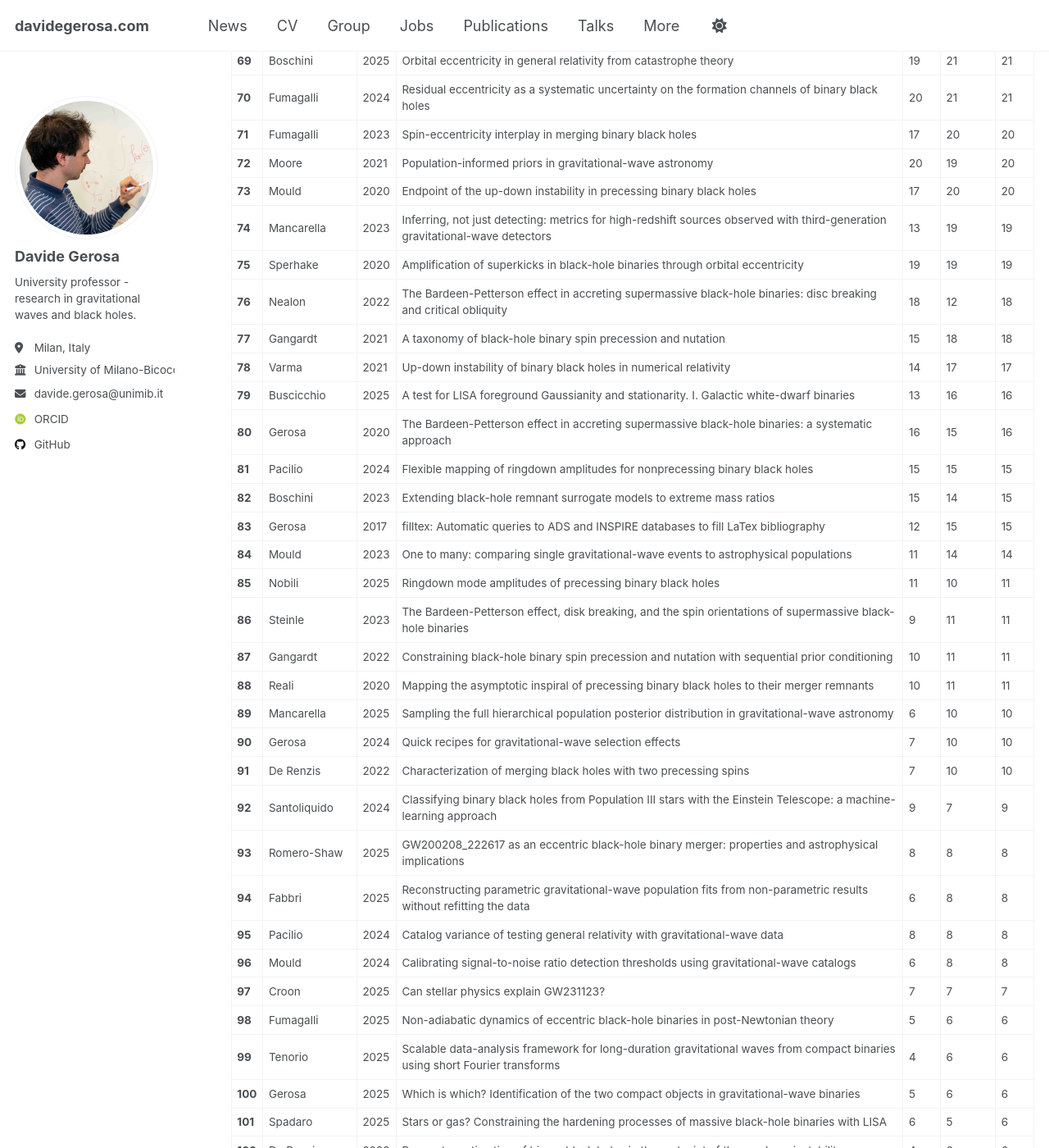
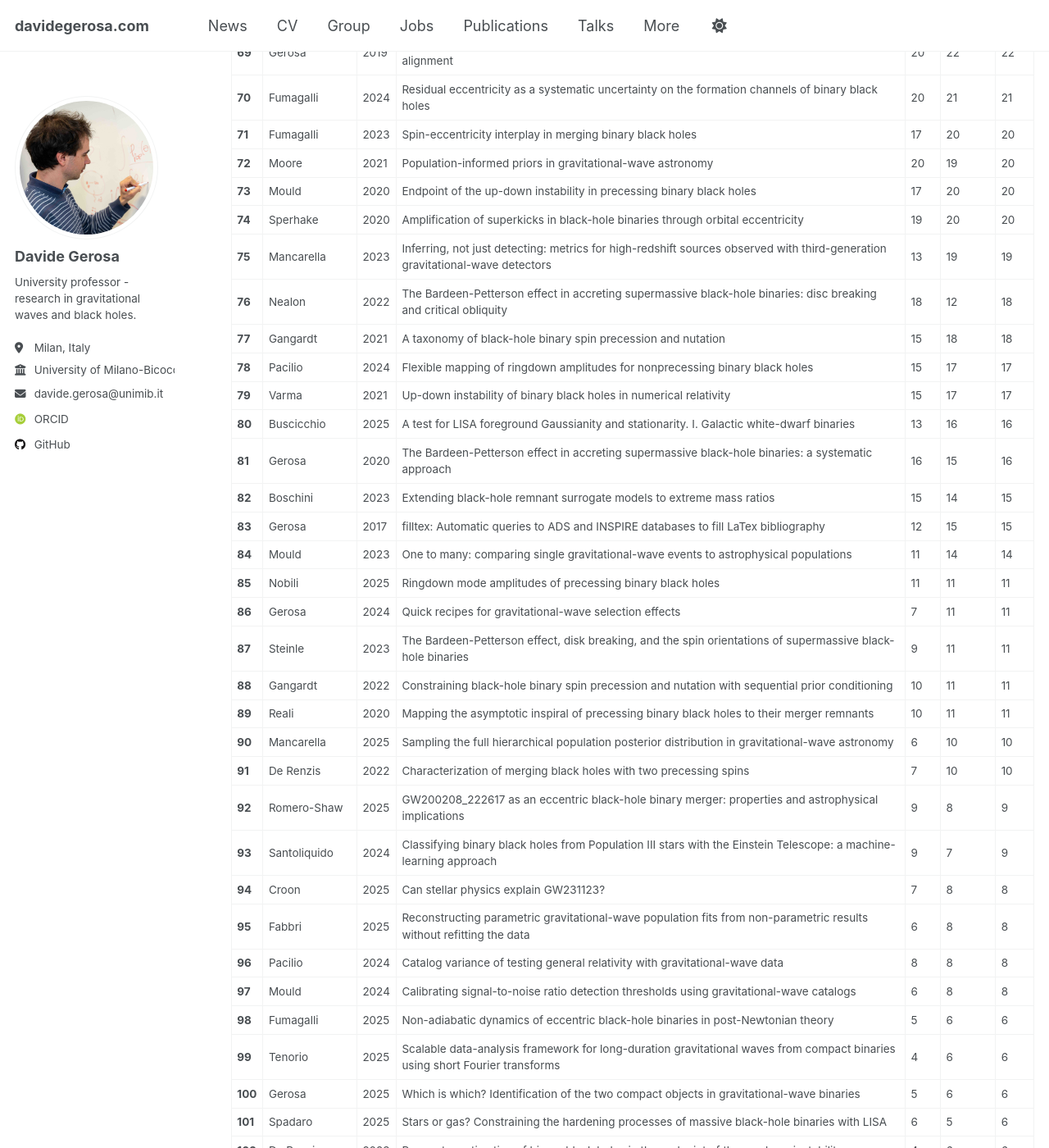
Before and after one commit to dgerosa/website, a Jekyll site: the page built from _pages/citations.md, in a window 1280 px wide and 1400 px high, scrolled down 3261 px. Shown: the whole window at 82% size. Built offline with Jekyll 4.4.1, drawn with Linux system fonts in a browser that asks for light colours; some web fonts are replaced; some of the changed text lies outside the part shown.

Commit message:
Website update from workflow

```diff
--- a/_pages/_citations.md
+++ b/_pages/_citations.md
@@ -47,11 +47,11 @@
 | **36** | Gupta | 2020 | Black holes in the low mass gap: Implications for gravitational wave observations | 56 | 60 | 60 |
 | **37** | Gerosa | 2016 | Numerical simulations of stellar collapse in scalar-tensor theories of gravity | 52 | 60 | 60 |
 | **38** | Gerosa | 2018 | Black-hole kicks from numerical-relativity surrogate models | 55 | 59 | 59 |
-| **39** | Klein | 2022 | The last three years: multiband gravitational-wave observations of stellar-mass binary black holes | 54 | 57 | 57 |
-| **40** | Buscicchio | 2021 | Bayesian parameter estimation of stellar-mass black-hole binaries with LISA | 50 | 56 | 56 |
+| **39** | Klein | 2022 | The last three years: multiband gravitational-wave observations of stellar-mass binary black holes | 54 | 58 | 58 |
+| **40** | Buscicchio | 2021 | Bayesian parameter estimation of stellar-mass black-hole binaries with LISA | 50 | 57 | 57 |
 | **41** | Gerosa | 2020 | Astrophysical implications of GW190412 as a remnant of a previous black-hole merger | 50 | 55 | 55 |
 | **42** | Gerosa | 2014 | Distinguishing black-hole spin-orbit resonances by their gravitational-wave signatures | 46 | 55 | 55 |
-| **43** | Gerosa | 2015 | Spin alignment and differential accretion in merging black hole binaries | 52 | 45 | 52 |
+| **43** | Gerosa | 2015 | Spin alignment and differential accretion in merging black hole binaries | 52 | 46 | 52 |
 | **44** | Mould | 2022 | Deep learning and Bayesian inference of gravitational-wave populations: hierarchical black-hole mergers | 46 | 51 | 51 |
 | **45** | Sperhake | 2017 | Long-lived inverse chirp signals from core collapse in massive scalar-tensor gravity | 43 | 50 | 50 |
 | **46** | Roebber | 2020 | Milky Way satellites shining bright in gravitational waves | 43 | 49 | 49 |
@@ -70,42 +70,42 @@
 | **59** | Gerosa | 2023 | Efficient multi-timescale dynamics of precessing black-hole binaries | 25 | 28 | 28 |
 | **60** | Sayeb | 2021 | Massive black hole binary inspiral and spin evolution in a cosmological framework | 28 | 27 | 28 |
 | **61** | Spadaro | 2023 | Glitch systematics on the observation of massive black-hole binaries with LISA | 23 | 27 | 27 |
-| **62** | Baibhav | 2021 | Looking for the parents of LIGO's black holes | 26 | 27 | 27 |
-| **63** | Chamberlain | 2019 | Frequency-domain waveform approximants capturing Doppler shifts | 24 | 27 | 27 |
-| **64** | Mould | 2022 | Gravitational-wave population inference at past time infinity | 24 | 26 | 26 |
+| **62** | Mould | 2022 | Gravitational-wave population inference at past time infinity | 24 | 27 | 27 |
+| **63** | Baibhav | 2021 | Looking for the parents of LIGO's black holes | 26 | 27 | 27 |
+| **64** | Chamberlain | 2019 | Frequency-domain waveform approximants capturing Doppler shifts | 24 | 27 | 27 |
 | **65** | Rosca-Mead | 2020 | Structure of neutron stars in massive scalar-tensor gravity | 23 | 26 | 26 |
 | **66** | Zhao | 2017 | Nutational resonances, transitional precession, and precession-averaged evolution in binary black-hole systems | 18 | 23 | 23 |
 | **67** | Gerosa | 2017 | On the equal-mass limit of precessing black-hole binaries | 20 | 23 | 23 |
-| **68** | Gerosa | 2019 | Wide nutation: binary black-hole spins repeatedly oscillating from full alignment to full anti-alignment | 20 | 22 | 22 |
-| **69** | Boschini | 2025 | Orbital eccentricity in general relativity from catastrophe theory | 19 | 21 | 21 |
+| **68** | Boschini | 2025 | Orbital eccentricity in general relativity from catastrophe theory | 19 | 22 | 22 |
+| **69** | Gerosa | 2019 | Wide nutation: binary black-hole spins repeatedly oscillating from full alignment to full anti-alignment | 20 | 22 | 22 |
 | **70** | Fumagalli | 2024 | Residual eccentricity as a systematic uncertainty on the formation channels of binary black holes | 20 | 21 | 21 |
 | **71** | Fumagalli | 2023 | Spin-eccentricity interplay in merging binary black holes | 17 | 20 | 20 |
 | **72** | Moore | 2021 | Population-informed priors in gravitational-wave astronomy | 20 | 19 | 20 |
 | **73** | Mould | 2020 | Endpoint of the up-down instability in precessing binary black holes | 17 | 20 | 20 |
-| **74** | Mancarella | 2023 | Inferring, not just detecting: metrics for high-redshift sources observed with third-generation gravitational-wave detectors | 13 | 19 | 19 |
-| **75** | Sperhake | 2020 | Amplification of superkicks in black-hole binaries through orbital eccentricity | 19 | 19 | 19 |
+| **74** | Sperhake | 2020 | Amplification of superkicks in black-hole binaries through orbital eccentricity | 19 | 20 | 20 |
+| **75** | Mancarella | 2023 | Inferring, not just detecting: metrics for high-redshift sources observed with third-generation gravitational-wave detectors | 13 | 19 | 19 |
 | **76** | Nealon | 2022 | The Bardeen-Petterson effect in accreting supermassive black-hole binaries: disc breaking and critical obliquity | 18 | 12 | 18 |
 | **77** | Gangardt | 2021 | A taxonomy of black-hole binary spin precession and nutation | 15 | 18 | 18 |
-| **78** | Varma | 2021 | Up-down instability of binary black holes in numerical relativity | 14 | 17 | 17 |
-| **79** | Buscicchio | 2025 | A test for LISA foreground Gaussianity and stationarity. I. Galactic white-dwarf binaries | 13 | 16 | 16 |
-| **80** | Gerosa | 2020 | The Bardeen-Petterson effect in accreting supermassive black-hole binaries: a systematic approach | 16 | 15 | 16 |
-| **81** | Pacilio | 2024 | Flexible mapping of ringdown amplitudes for nonprecessing binary black holes | 15 | 15 | 15 |
+| **78** | Pacilio | 2024 | Flexible mapping of ringdown amplitudes for nonprecessing binary black holes | 15 | 17 | 17 |
+| **79** | Varma | 2021 | Up-down instability of binary black holes in numerical relativity | 15 | 17 | 17 |
+| **80** | Buscicchio | 2025 | A test for LISA foreground Gaussianity and stationarity. I. Galactic white-dwarf binaries | 13 | 16 | 16 |
+| **81** | Gerosa | 2020 | The Bardeen-Petterson effect in accreting supermassive black-hole binaries: a systematic approach | 16 | 15 | 16 |
 | **82** | Boschini | 2023 | Extending black-hole remnant surrogate models to extreme mass ratios | 15 | 14 | 15 |
 | **83** | Gerosa | 2017 | filltex: Automatic queries to ADS and INSPIRE databases to fill LaTex bibliography | 12 | 15 | 15 |
 | **84** | Mould | 2023 | One to many: comparing single gravitational-wave events to astrophysical populations | 11 | 14 | 14 |
-| **85** | Nobili | 2025 | Ringdown mode amplitudes of precessing binary black holes | 11 | 10 | 11 |
-| **86** | Steinle | 2023 | The Bardeen-Petterson effect, disk breaking, and the spin orientations of supermassive black-hole binaries | 9 | 11 | 11 |
-| **87** | Gangardt | 2022 | Constraining black-hole binary spin precession and nutation with sequential prior conditioning | 10 | 11 | 11 |
-| **88** | Reali | 2020 | Mapping the asymptotic inspiral of precessing binary black holes to their merger remnants | 10 | 11 | 11 |
-| **89** | Mancarella | 2025 | Sampling the full hierarchical population posterior distribution in gravitational-wave astronomy | 6 | 10 | 10 |
-| **90** | Gerosa | 2024 | Quick recipes for gravitational-wave selection effects | 7 | 10 | 10 |
+| **85** | Nobili | 2025 | Ringdown mode amplitudes of precessing binary black holes | 11 | 11 | 11 |
+| **86** | Gerosa | 2024 | Quick recipes for gravitational-wave selection effects | 7 | 11 | 11 |
+| **87** | Steinle | 2023 | The Bardeen-Petterson effect, disk breaking, and the spin orientations of supermassive black-hole binaries | 9 | 11 | 11 |
+| **88** | Gangardt | 2022 | Constraining black-hole binary spin precession and nutation with sequential prior conditioning | 10 | 11 | 11 |
+| **89** | Reali | 2020 | Mapping the asymptotic inspiral of precessing binary black holes to their merger remnants | 10 | 11 | 11 |
+| **90** | Mancarella | 2025 | Sampling the full hierarchical population posterior distribution in gravitational-wave astronomy | 6 | 10 | 10 |
 | **91** | De Renzis | 2022 | Characterization of merging black holes with two precessing spins | 7 | 10 | 10 |
-| **92** | Santoliquido | 2024 | Classifying binary black holes from Population III stars with the Einstein Telescope: a machine-learning approach | 9 | 7 | 9 |
-| **93** | Romero-Shaw | 2025 | GW200208_222617 as an eccentric black-hole binary merger: properties and astrophysical implications | 8 | 8 | 8 |
-| **94** | Fabbri | 2025 | Reconstructing parametric gravitational-wave population fits from non-parametric results without refitting the data | 6 | 8 | 8 |
-| **95** | Pacilio | 2024 | Catalog variance of testing general relativity with gravitational-wave data | 8 | 8 | 8 |
-| **96** | Mould | 2024 | Calibrating signal-to-noise ratio detection thresholds using gravitational-wave catalogs | 6 | 8 | 8 |
-| **97** | Croon | 2025 | Can stellar physics explain GW231123? | 7 | 7 | 7 |
+| **92** | Romero-Shaw | 2025 | GW200208_222617 as an eccentric black-hole binary merger: properties and astrophysical implications | 9 | 8 | 9 |
+| **93** | Santoliquido | 2024 | Classifying binary black holes from Population III stars with the Einstein Telescope: a machine-learning approach | 9 | 7 | 9 |
+| **94** | Croon | 2025 | Can stellar physics explain GW231123? | 7 | 8 | 8 |
+| **95** | Fabbri | 2025 | Reconstructing parametric gravitational-wave population fits from non-parametric results without refitting the data | 6 | 8 | 8 |
+| **96** | Pacilio | 2024 | Catalog variance of testing general relativity with gravitational-wave data | 8 | 8 | 8 |
+| **97** | Mould | 2024 | Calibrating signal-to-noise ratio detection thresholds using gravitational-wave catalogs | 6 | 8 | 8 |
 | **98** | Fumagalli | 2025 | Non-adiabatic dynamics of eccentric black-hole binaries in post-Newtonian theory | 5 | 6 | 6 |
 | **99** | Tenorio | 2025 | Scalable data-analysis framework for long-duration gravitational waves from compact binaries using short Fourier transforms | 4 | 6 | 6 |
 | **100** | Gerosa | 2025 | Which is which? Identification of the two compact objects in gravitational-wave binaries | 5 | 6 | 6 |
```
Also changed, not shown: other parts of _pages/_citations.md (+21 -21 lines), _pages/_group.md (+1 -1 lines), _pages/_publications.md (+1 -1 lines), _pages/_talks.md (+1 -1 lines).
